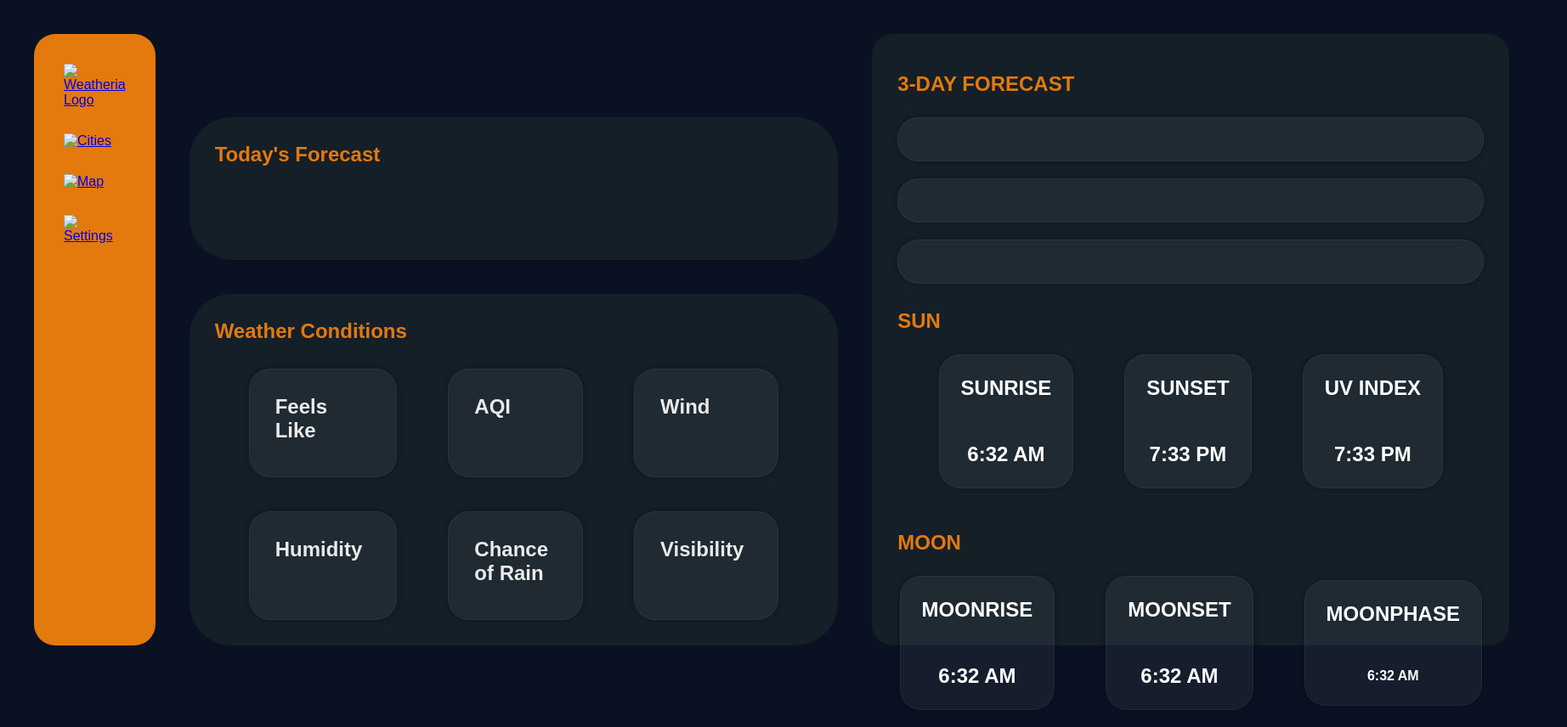
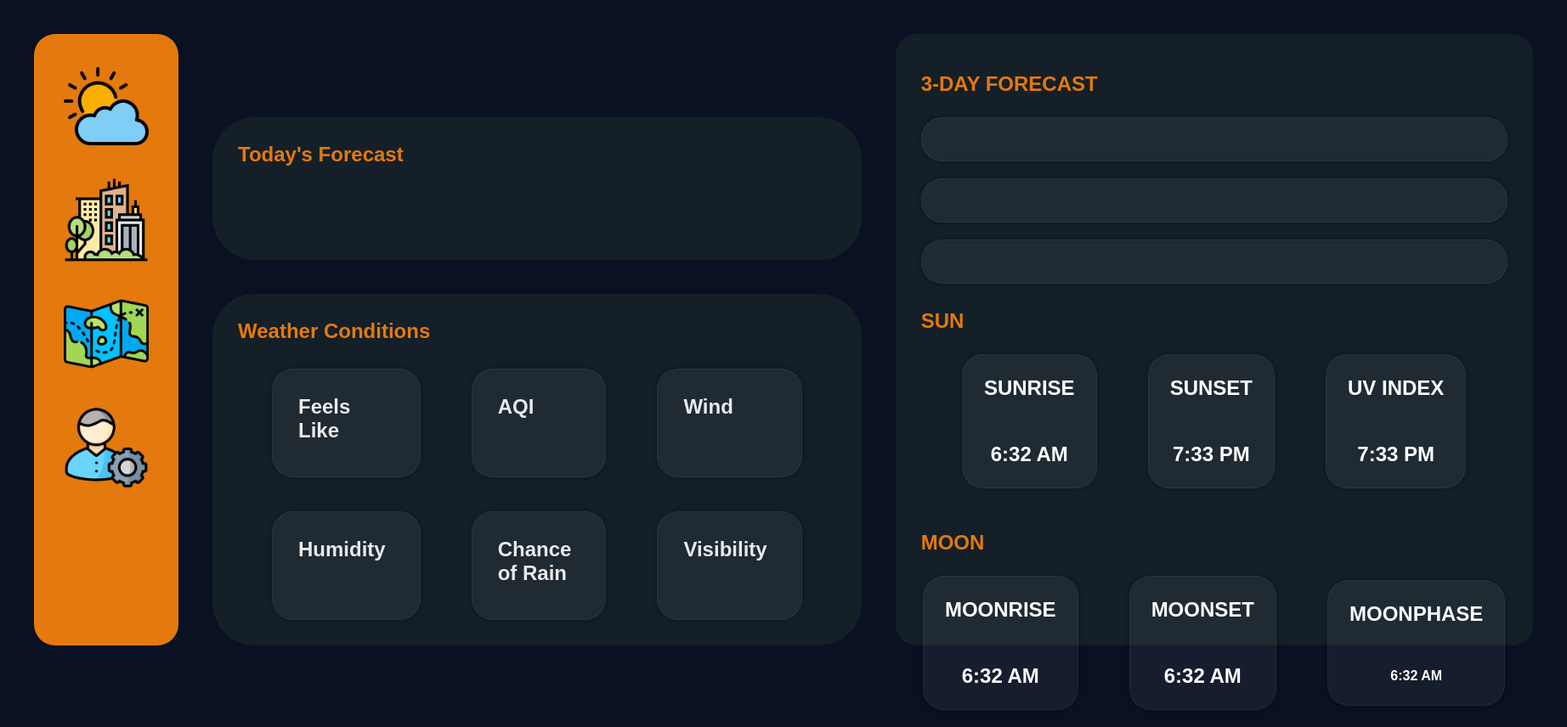
Before and after one commit to GTZeal/Weatheria, a plain HTML site: page index.html in a window 1280 px wide. Shown: the whole page at 85% size, 1844 px wide, since content can reach past the window. Drawn offline with Linux system fonts and the light colour scheme; the site is published under a folder, as on GitHub Pages, so addresses that start at the root find nothing; no server answers; some icons are missing.

Commit message:
Add files via upload

```diff
--- a/index.html
+++ b/index.html
@@ -16,16 +16,16 @@
     <div class="mainContainer">
       <nav class="navLink">
         <a id="homePage" href="index.html">
-          <img src="/logo.png" alt="Weatheria Logo" />
+          <img src="logo.png" alt="Weatheria Logo" />
         </a>
         <a id="citySearch" href="#">
-          <img src="/list.png" alt="Cities" />
+          <img src="list.png" alt="Cities" />
         </a>
         <a id="mapSearch" href="#">
-          <img src="/map.png" alt="Map" />
+          <img src="map.png" alt="Map" />
         </a>
         <a id="openSettings" href="#">
-          <img src="/settings.png" alt="Settings" />
+          <img src="settings.png" alt="Settings" />
         </a>
       </nav>
 
```
